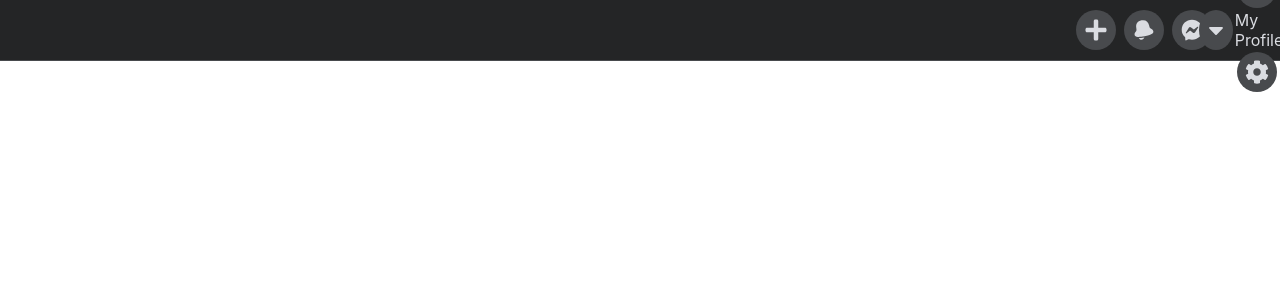
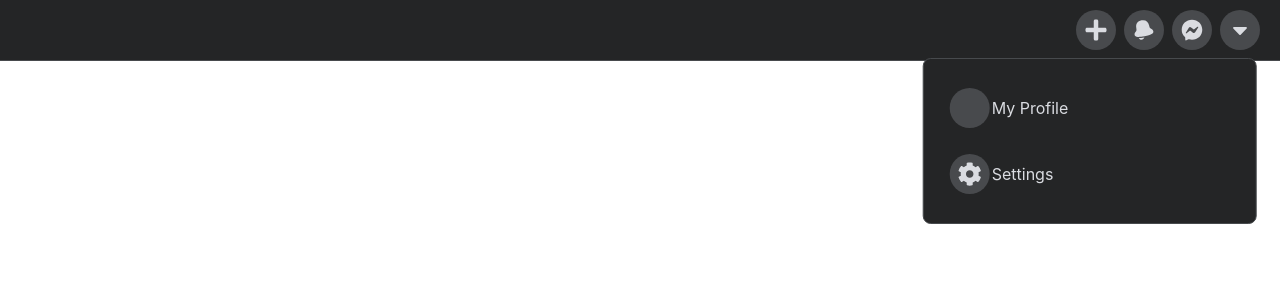
Before and after one commit to kendevops/facebook_new_ui, a React (Create React App) app: page / in a window 1280 px wide. Both pictures are taken after a click on the link 1240 px from the left and 30 px from the top of the page. Shown: the top 300 px of the page. Built offline with nearby package versions, Linux system fonts and the light colour scheme.

Commit message:
Added the styling for the drop down menu

```diff
--- a/src/App.js
+++ b/src/App.js
@@ -36,10 +36,9 @@ function DropdownMenu() {
   return (
     <div className="dropdown">
       <DropdownItem>My Profile</DropdownItem>
-      <DropdownItem
-        leftIcon={<CogIcon />}
-        rightIcon={<ChevronIcon />}
-      ></DropdownItem>
+      <DropdownItem leftIcon={<CogIcon />} rightIcon={<ChevronIcon />}>
+        Settings
+      </DropdownItem>
     </div>
   );
 }
--- a/src/index.css
+++ b/src/index.css
@@ -79,5 +79,30 @@ a {
 }
 
 .dropdown {
+  position: absolute;
+  top: 58px;
+  width: 300px;
+  transform: translateX(-45%);
+  background-color: var(--bg);
+  border: var(--border);
+  border-radius: var(--border-radius);
+  padding: 1rem;
+  overflow: hidden;
+}
 
+.menu-item {
+  height: 50px;
+  display: flex;
+  align-items: center;
+  border-radius: var(--border-radius);
+  transition: background var(--speed);
+  padding: 0.5rem;
 }
+
+.menu-item:hover {
+  background-color: #525357;
+}
+
+.icon-right {
+  margin-left: auto;
+}
```
